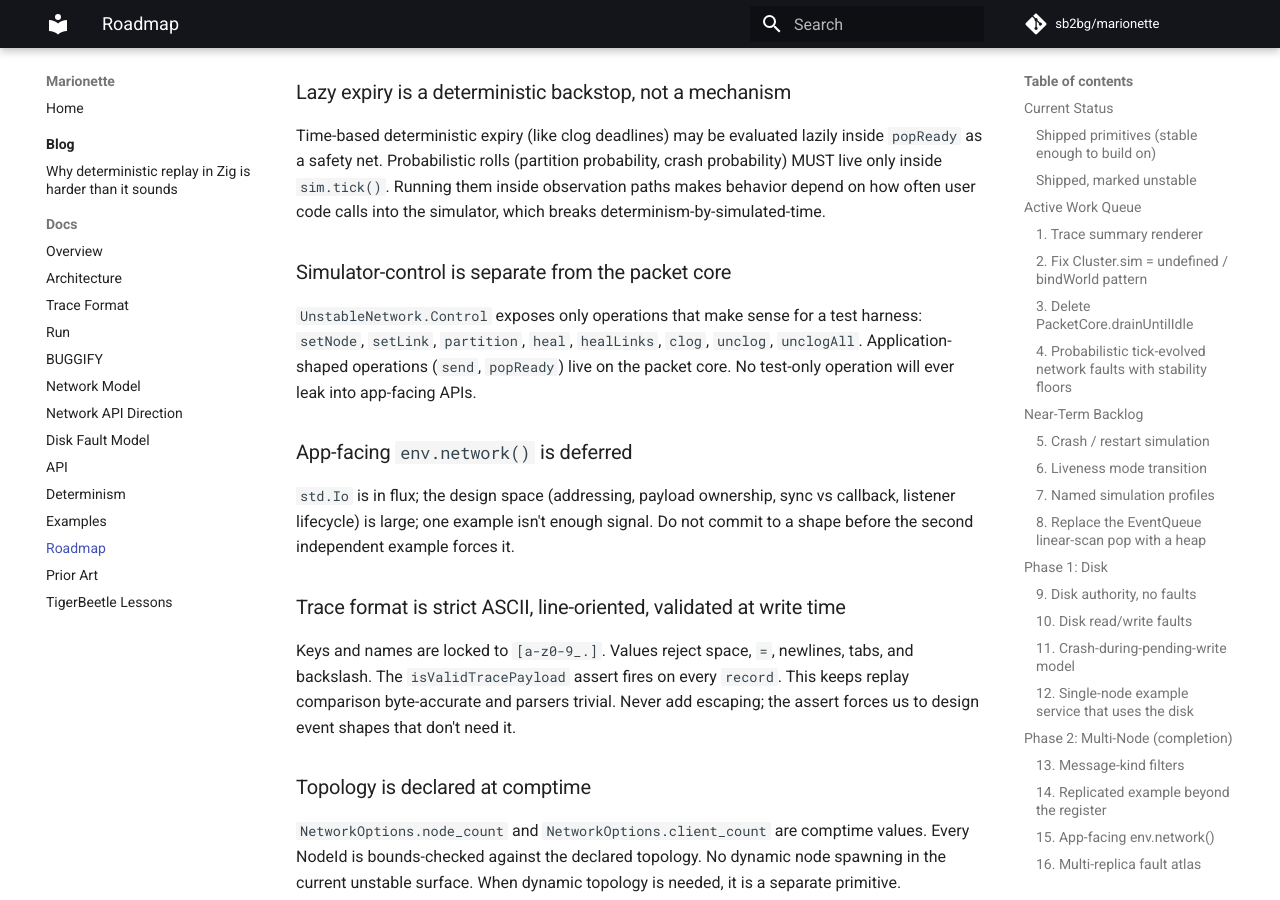
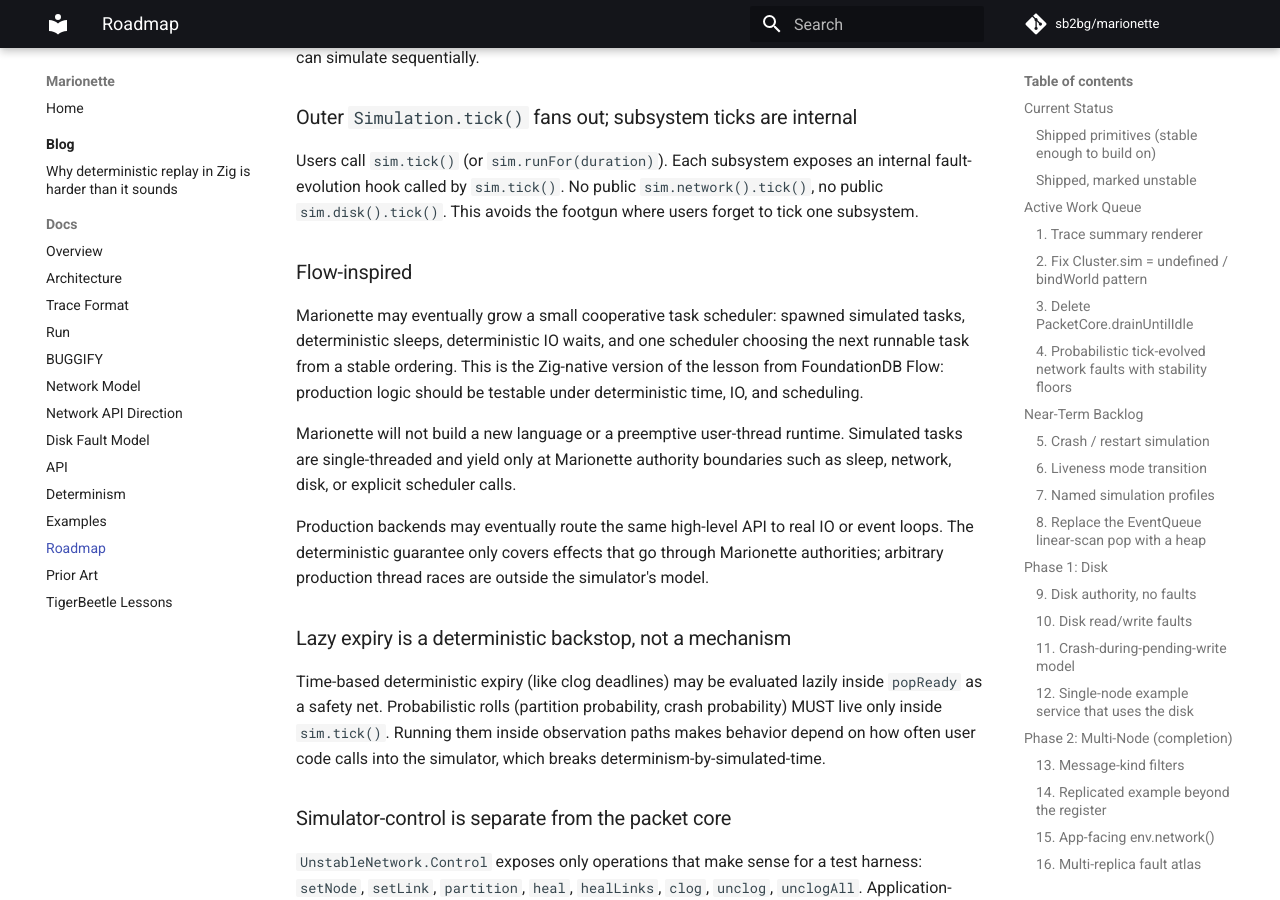
Before and after one commit to sb2bg/marionette, an MkDocs documentation site: the page built from docs/roadmap.md, in a window 1280 px wide and 900 px high, scrolled down 9091 px. Built offline with MkDocs 1.6.1 and Material for MkDocs 9.7.7, drawn with Linux system fonts in a browser that asks for light colours; comment, search, counter and statistics services are not loaded; some of the changed text lies outside the part shown.

Commit message:
Scheduling note

```diff
--- a/docs/roadmap.md
+++ b/docs/roadmap.md
@@ -348,6 +348,13 @@ adapter. Likely shape is documented in `docs/network-api.md`.
 Add a VOPR-style cluster atlas that preserves recoverability invariants
 across replicas. This belongs after the disk-backed replicated example exists.
 
+### 17. Cooperative simulation scheduler
+
+Spawn deterministic simulated tasks/nodes, route sleeps and simulated IO
+through one scheduler, and trace every runnable-task decision. Production
+routing may use a different backend, but simulation semantics define the
+contract. This is Flow-inspired in goal, not a Flow clone.
+
 ---
 
 ## Phase 3: Production-Grade
@@ -388,6 +395,23 @@ Users call `sim.tick()` (or `sim.runFor(duration)`). Each subsystem exposes
 an internal fault-evolution hook called by `sim.tick()`. No public
 `sim.network().tick()`, no public `sim.disk().tick()`. This avoids the
 footgun where users forget to tick one subsystem.
+
+### Flow-inspired
+
+Marionette may eventually grow a small cooperative task scheduler: spawned
+simulated tasks, deterministic sleeps, deterministic IO waits, and one
+scheduler choosing the next runnable task from a stable ordering. This is the
+Zig-native version of the lesson from FoundationDB Flow: production logic
+should be testable under deterministic time, IO, and scheduling.
+
+Marionette will not build a new language or a preemptive user-thread runtime.
+Simulated tasks are single-threaded and yield only at Marionette authority
+boundaries such as sleep, network, disk, or explicit scheduler calls.
+
+Production backends may eventually route the same high-level API to real IO or
+event loops. The deterministic guarantee only covers effects
+that go through Marionette authorities; arbitrary production thread races are
+outside the simulator's model.
 
 ### Lazy expiry is a deterministic backstop, not a mechanism
 
@@ -437,6 +461,9 @@ so they don't get rediscussed.
   vs platform decision above.
 - **Real thread scheduling.** Marionette is not Shuttle-for-Zig. That may
   become a separate sibling library; it will not be Marionette.
+- **A Flow clone.** Marionette may borrow Flow's cooperative-simulation lesson,
+  but it will not introduce a new language or require users to rewrite services
+  in a Marionette-specific actor DSL.
 - **Cross-process simulation.** In-process only.
 - **TLS, real DNS, `std.net` compatibility.** The app-facing network will
   be narrower than `std.net`. If you need real sockets, you're not
```
